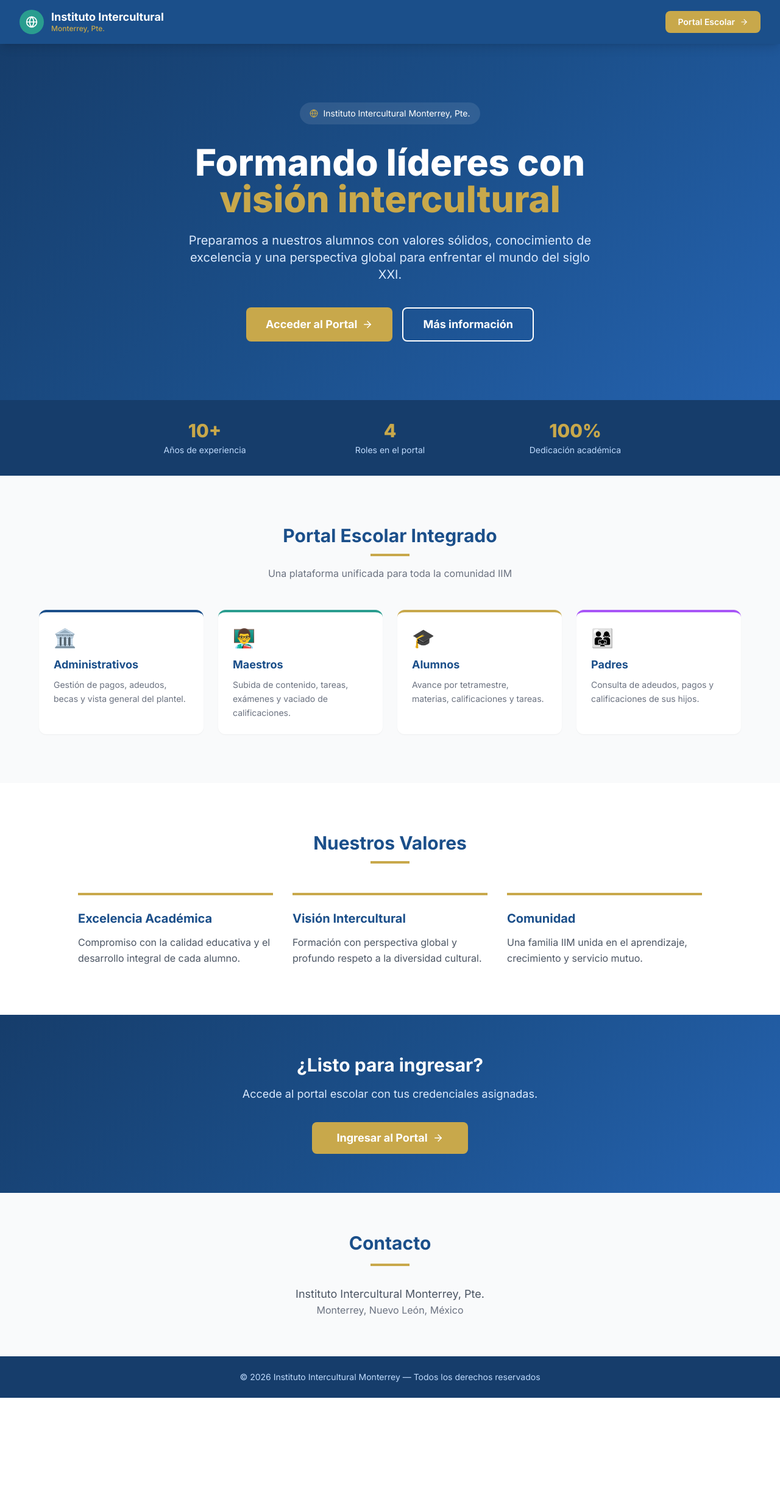
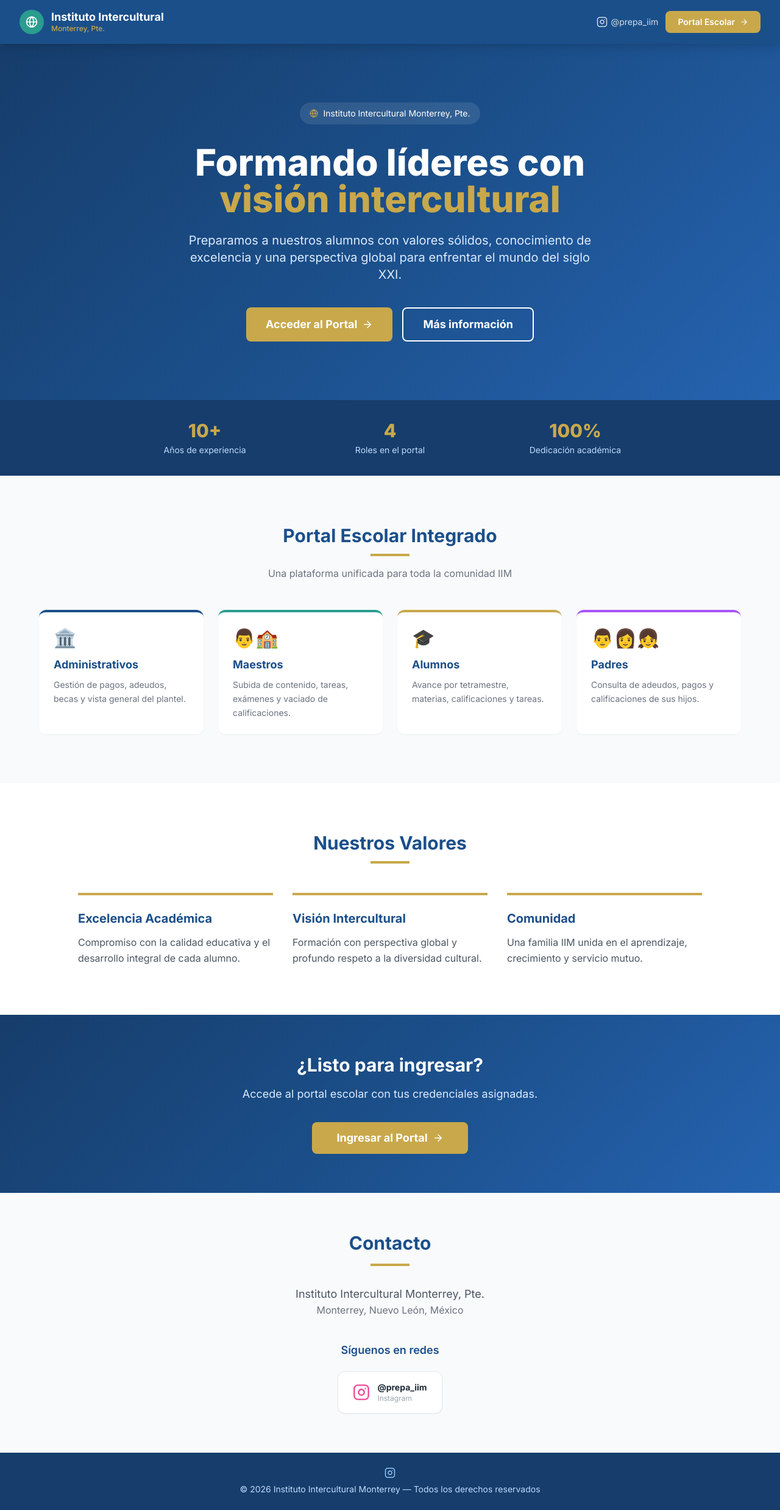
Before and after one commit to taquion/prepaiim, a React (Vite) app in the folder frontend/: page / in a window 1280 px wide. Shown: the whole page at 61% size. Before the commit the page ends 2292 px from the top, so only its background shows below. Built offline with nearby package versions, Linux system fonts and the light colour scheme; no server answers.

Commit message:
feat: agregar redes sociales (Instagram @prepa_iim) en navbar, contacto y footer

```diff
--- a/frontend/src/pages/Landing.jsx
+++ b/frontend/src/pages/Landing.jsx
@@ -1,5 +1,13 @@
 import { Link } from 'react-router-dom'
 import { Globe, Users, BookOpen, CreditCard, ArrowRight } from 'lucide-react'
+
+const InstagramIcon = ({ size = 24 }) => (
+  <svg width={size} height={size} viewBox="0 0 24 24" fill="none" stroke="currentColor" strokeWidth="2" strokeLinecap="round" strokeLinejoin="round">
+    <rect x="2" y="2" width="20" height="20" rx="5" ry="5"/>
+    <path d="M16 11.37A4 4 0 1 1 12.63 8 4 4 0 0 1 16 11.37z"/>
+    <line x1="17.5" y1="6.5" x2="17.51" y2="6.5"/>
+  </svg>
+)
 
 export default function Landing() {
   return (
@@ -16,12 +24,24 @@ export default function Landing() {
               <div className="text-xs text-iim-gold font-medium">Monterrey, Pte.</div>
             </div>
           </div>
+          <div className="flex items-center gap-3">
+            <a
+              href="https://www.instagram.com/prepa_iim/"
+              target="_blank"
+              rel="noopener noreferrer"
+              className="text-white/80 hover:text-iim-gold transition hidden sm:flex items-center gap-1.5 text-sm"
+              title="Síguenos en Instagram"
+            >
+              <InstagramIcon size={18} />
+              <span className="hidden md:inline">@prepa_iim</span>
+            </a>
             <Link
               to="/login"
               className="bg-iim-gold hover:bg-yellow-500 text-white font-semibold px-5 py-2 rounded-lg transition flex items-center gap-2 text-sm"
             >
               Portal Escolar <ArrowRight size={14} />
             </Link>
+          </div>
         </div>
       </nav>
 
@@ -94,7 +114,7 @@ export default function Landing() {
               },
               {
                 icon: <BookOpen size={28} />,
-                emoji: '👨‍🏫',
+                emoji: '👨🏫',
                 title: 'Maestros',
                 desc: 'Subida de contenido, tareas, exámenes y vaciado de calificaciones.',
                 color: 'border-iim-teal',
@@ -108,7 +128,7 @@ export default function Landing() {
               },
               {
                 icon: <CreditCard size={28} />,
-                emoji: '👨‍👩‍👧',
+                emoji: '👨👩👧',
                 title: 'Padres',
                 desc: 'Consulta de adeudos, pagos y calificaciones de sus hijos.',
                 color: 'border-purple-500',
@@ -179,11 +199,43 @@ export default function Landing() {
           <div className="w-16 h-1 bg-iim-gold mx-auto mb-8"></div>
           <p className="text-gray-600 text-lg">Instituto Intercultural Monterrey, Pte.</p>
           <p className="text-gray-500">Monterrey, Nuevo León, México</p>
+
+          {/* Redes sociales */}
+          <div className="mt-10">
+            <h3 className="text-lg font-semibold text-iim-blue mb-5">Síguenos en redes</h3>
+            <div className="flex justify-center">
+              <a
+                href="https://www.instagram.com/prepa_iim/"
+                target="_blank"
+                rel="noopener noreferrer"
+                className="flex items-center gap-3 bg-white border border-gray-200 rounded-xl px-6 py-4 shadow-sm hover:shadow-md hover:border-iim-gold transition group"
+              >
+                <span className="text-pink-500 group-hover:scale-110 transition-transform">
+                  <InstagramIcon size={28} />
+                </span>
+                <div className="text-left">
+                  <div className="text-sm font-bold text-gray-800">@prepa_iim</div>
+                  <div className="text-xs text-gray-400">Instagram</div>
+                </div>
+              </a>
+            </div>
+          </div>
         </div>
       </section>
 
       {/* Footer */}
       <footer className="bg-iim-dark text-blue-200 py-6 text-center text-sm">
+        <div className="flex items-center justify-center gap-4 mb-2">
+          <a
+            href="https://www.instagram.com/prepa_iim/"
+            target="_blank"
+            rel="noopener noreferrer"
+            className="text-blue-300 hover:text-iim-gold transition"
+            title="Instagram @prepa_iim"
+          >
+            <InstagramIcon size={18} />
+          </a>
+        </div>
         <p>© {new Date().getFullYear()} Instituto Intercultural Monterrey — Todos los derechos reservados</p>
       </footer>
     </div>
```
Lines whose indentation alone changed are shown as unchanged.
